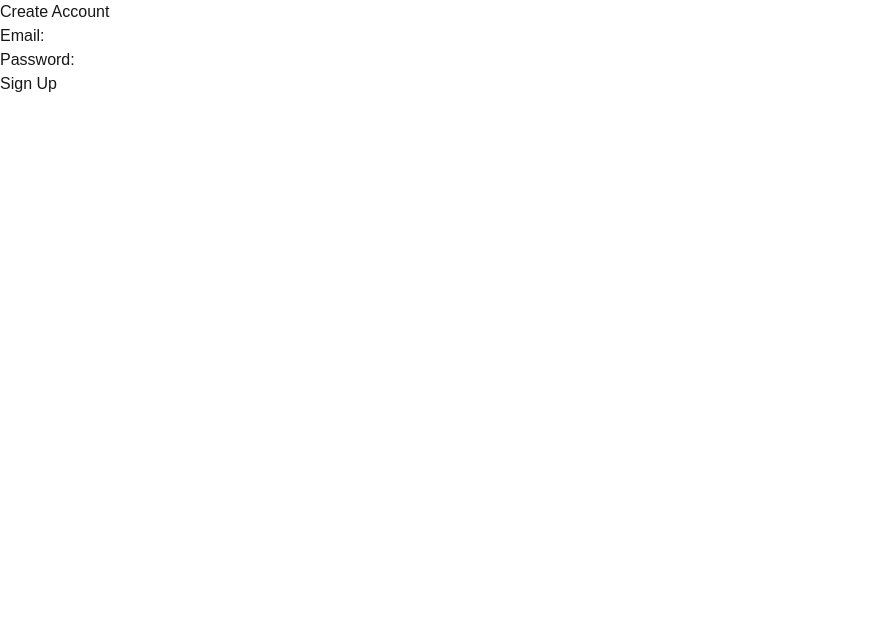
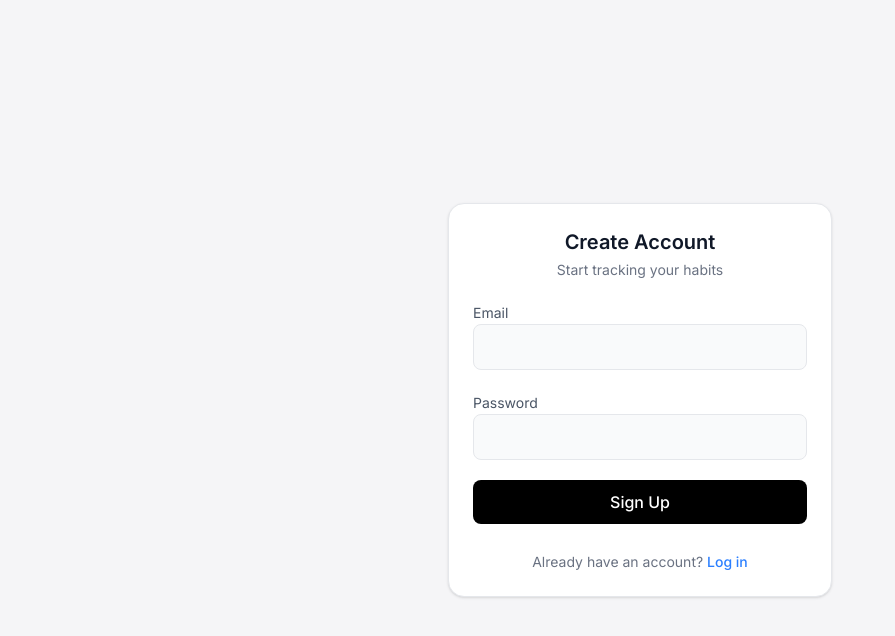
Before and after one commit to justtimi/habit-tracker-pwa, a Next.js app: page /signup in a window 1280 px wide. Shown: the top 636 px of the page, without its empty margins (0-895 px from the left). Built offline with nearby package versions, Linux system fonts and the light colour scheme.

Commit message:
style: add beautiful styles to all the pages

```diff
--- a/src/app/globals.css
+++ b/src/app/globals.css
@@ -8,8 +8,7 @@
 @theme inline {
   --color-background: var(--background);
   --color-foreground: var(--foreground);
-  --font-sans: var(--font-geist-sans);
-  --font-mono: var(--font-geist-mono);
+  --font-sans: var(--font-inter), ui-sans-serif, system-ui, sans-serif;
 }
 
 @media (prefers-color-scheme: dark) {
@@ -22,17 +21,25 @@
 body {
   background: var(--background);
   color: var(--foreground);
-  font-family: Arial, Helvetica, sans-serif;
+  font-family: var(--font-sans);
 }
 
 @keyframes fadeIn {
-  from { opacity: 0; }
-  to { opacity: 1; }
+  from {
+    opacity: 0;
+  }
+  to {
+    opacity: 1;
+  }
 }
 
 @keyframes fadeOut {
-  from { opacity: 1; }
-  to { opacity: 0; }
+  from {
+    opacity: 1;
+  }
+  to {
+    opacity: 0;
+  }
 }
 
 .animate-fade-in {
--- a/src/app/layout.tsx
+++ b/src/app/layout.tsx
@@ -1,15 +1,10 @@
 import type { Metadata } from "next";
-import { Geist, Geist_Mono } from "next/font/google";
+import { Inter } from "next/font/google";
 import "./globals.css";
 
-const geistSans = Geist({
-  variable: "--font-geist-sans",
+const inter = Inter({
   subsets: ["latin"],
-});
-
-const geistMono = Geist_Mono({
-  variable: "--font-geist-mono",
-  subsets: ["latin"],
+  variable: "--font-inter",
 });
 
 export const metadata: Metadata = {
@@ -25,7 +20,7 @@ export default function RootLayout({
   return (
     <html
       lang="en"
-      className={`${geistSans.variable} ${geistMono.variable} h-full antialiased`}
+      className={`${inter.variable} h-full antialiased`}
     >
       <body className="min-h-full flex flex-col">{children}</body>
     </html>
--- a/src/components/auth/LoginForm.tsx
+++ b/src/components/auth/LoginForm.tsx
@@ -35,23 +35,98 @@ const LoginForm = () => {
     success: false,
   });
   return (
-    <form action={formAction}>
-      <h1>Login</h1>
+    <div className="min-h-screen flex items-center justify-center bg-[#F5F5F7] px-4">
+      <form
+        action={formAction}
+        className="w-full max-w-sm bg-white rounded-2xl shadow-sm border border-gray-200 p-6 space-y-5 backdrop-blur-xl"
+      >
+        <div className="space-y-1 text-center">
+          <h1 className="text-2xl font-semibold text-gray-900 tracking-tight">
+            Sign in
+          </h1>
+          <p className="text-sm text-gray-500">Use your account to continue</p>
+        </div>
 
-      {state.error && <p style={{ color: "red" }}>{state.error}</p>}
-      <div className="">
-        <label htmlFor="email">Email:</label>
-        <input name="email" type="email" required />
-      </div>
-      <div className="">
-        <label htmlFor="password">Password:</label>
-        <input name="password" type="password" required />
-      </div>
+        {state.error && (
+          <div className="text-sm text-red-500 bg-red-50 border border-red-100 p-2 rounded-lg">
+            {state.error}
+          </div>
+        )}
 
-      <button type="submit" disabled={isPending}>
-        {isPending ? "Loading..." : "Log In"}
-      </button>
-    </form>
+        <div className="space-y-1">
+          <label className="text-sm text-gray-600">Email</label>
+
+          <div className="relative">
+            <input
+              name="email"
+              type="email"
+              required
+              className="
+        w-full pl-10 pr-3 py-2.5
+        rounded-lg border border-gray-200
+        bg-gray-50 text-gray-900
+        transition-all duration-200 ease-out
+        focus:bg-white
+        focus:scale-[1.01]
+        focus:border-blue-400
+        focus:ring-4 focus:ring-blue-100
+        outline-none hover:bg-white hover:border-gray-300
+      "
+            />
+
+            <div className="absolute left-3 top-1/2 -translate-y-1/2 text-gray-400">
+              ✉️
+            </div>
+          </div>
+        </div>
+
+        <div className="space-y-1">
+          <label className="text-sm text-gray-600">Password</label>
+
+          <div className="relative">
+            <input
+              name="password"
+              type="password"
+              required
+              className="
+        w-full pl-10 pr-3 py-2.5
+        rounded-lg border border-gray-200
+        bg-gray-50 text-gray-900
+        transition-all duration-200 ease-out
+        focus:bg-white
+        focus:scale-[1.01]
+        focus:border-blue-400
+        focus:ring-4 focus:ring-blue-100
+        outline-none hover:bg-white hover:border-gray-300
+      "
+            />
+
+            <div className="absolute left-3 top-1/2 -translate-y-1/2 text-gray-400">
+              🔒
+            </div>
+          </div>
+        </div>
+
+        <button
+          type="submit"
+          disabled={isPending}
+          className="w-full py-2.5 rounded-lg bg-black text-white font-medium hover:bg-gray-900 active:scale-[0.99] transition disabled:opacity-50"
+        >
+          {isPending ? "Signing in..." : "Log In"}
+        </button>
+
+        <div className="text-center text-sm text-gray-500 pt-2">
+          Don’t have an account?{" "}
+          <button
+            type="button"
+            onClick={() => router.push("/signup")}
+            className="text-blue-500 hover:text-blue-600 font-medium"
+          >
+            Sign up
+          </button>
+        </div>
+      </form>
+    </div>
   );
 };
 
--- a/src/components/auth/SigunupForm.tsx
+++ b/src/components/auth/SigunupForm.tsx
@@ -34,23 +34,89 @@ const SignupForm = () => {
     success: false,
   });
   return (
-    <form action={formAction}>
-      <h1>Create Account</h1>
+    <div className="min-h-screen flex items-center justify-center bg-[#F5F5F7] px-4">
+      <form
+        action={formAction}
+        className="w-full max-w-sm bg-white rounded-2xl shadow-sm border border-gray-200 p-6 space-y-5"
+      >
+        <div className="text-center space-y-1">
+          <h1 className="text-xl font-semibold text-gray-900">
+            Create Account
+          </h1>
+          <p className="text-sm text-gray-500">Start tracking your habits</p>
+        </div>
 
-      {state.error && <p style={{ color: "red" }}>{state.error}</p>}
-      <div className="">
-        <label htmlFor="email">Email:</label>
-        <input name="email" type="email" required />
-      </div>
-      <div className="">
-        <label htmlFor="password">Password:</label>
-        <input name="password" type="password" required />
-      </div>
+        {state.error && (
+          <div className="text-sm text-red-500 bg-red-50 border border-red-100 p-2 rounded-lg">
+            {state.error}
+          </div>
+        )}
 
-      <button type="submit" disabled={isPending}>
-        {isPending ? "Creating Account..." : "Sign Up"}
-      </button>
-    </form>
+        <div className="space-y-1">
+          <label className="text-sm text-gray-600">Email</label>
+          <input
+            name="email"
+            type="email"
+            required
+            className="
+              w-full px-3 py-2.5
+              rounded-lg border border-gray-200
+              bg-gray-50
+              transition-all duration-200
+              focus:bg-white
+              focus:border-blue-400
+              focus:ring-4 focus:ring-blue-100
+              outline-none
+            "
+          />
+        </div>
+
+        <div className="space-y-1">
+          <label className="text-sm text-gray-600">Password</label>
+          <input
+            name="password"
+            type="password"
+            required
+            className="
+              w-full px-3 py-2.5
+              rounded-lg border border-gray-200
+              bg-gray-50
+              transition-all duration-200
+              focus:bg-white
+              focus:border-blue-400
+              focus:ring-4 focus:ring-blue-100
+              outline-none
+            "
+          />
+        </div>
+
+        <button
+          type="submit"
+          disabled={isPending}
+          className="
+            w-full py-2.5 rounded-lg
+            bg-black text-white font-medium
+            hover:bg-gray-900
+            active:scale-[0.99]
+            transition
+            disabled:opacity-50
+          "
+        >
+          {isPending ? "Creating Account..." : "Sign Up"}
+        </button>
+
+        <div className="text-center text-sm text-gray-500 pt-2">
+          Already have an account?{" "}
+          <button
+            type="button"
+            onClick={() => router.push("/login")}
+            className="text-blue-500 hover:text-blue-600 font-medium"
+          >
+            Log in
+          </button>
+        </div>
+      </form>
+    </div>
   );
 };
 
--- a/src/components/habits/HabitCard.tsx
+++ b/src/components/habits/HabitCard.tsx
@@ -17,30 +17,59 @@ const HabitCard = ({
   const streak = calculateCurrentStreak(habit.completions);
 
 return (
+    <div
+      className={`p-5 rounded-xl border transition-all duration-200 ${
+        isCompletedToday
+          ? "bg-green-50 border-green-300"
+          : "bg-white border-gray-200 hover:shadow-md"
+      }`}
+    >
+      <div className="flex justify-between items-start">
         <div>
+          <h3
+            className={`text-lg font-semibold ${
+              isCompletedToday ? "line-through text-gray-500" : ""
+            }`}
+          >
             {habit.name}
+          </h3>
+
+          <p className="text-sm text-gray-500 mt-1">
+            🔥 {streak} day streak
+          </p>
+        </div>
 
         <input
           type="checkbox"
-        name=""
-        id=""
           checked={isCompletedToday}
           onChange={() => {
             HabitsService.toggleHabit(habit.id, today);
             refresh();
           }}
+          className="w-5 h-5 accent-black cursor-pointer"
         />
-      <button onClick={() => router.push(`/dashboard/habits/${habit.id}/edit`)}>
+      </div>
+
+      <div className="flex gap-3 mt-4">
+        <button
+          onClick={() =>
+            router.push(`/dashboard/habits/${habit.id}/edit`)
+          }
+          className="px-3 py-1 text-sm border rounded-md hover:bg-gray-100 transition"
+        >
           Edit
         </button>
+
         <button
           onClick={() => {
             HabitsService.deleteHabit(habit.id);
             refresh();
           }}
+          className="px-3 py-1 text-sm text-red-600 border border-red-300 rounded-md hover:bg-red-50 transition"
         >
           Delete
         </button>
+      </div>
     </div>
   );
 };
--- a/src/components/habits/HabitList.tsx
+++ b/src/components/habits/HabitList.tsx
@@ -9,9 +9,13 @@ const HabitList = ({
   refresh: () => void;
 }) => {
   return (
-    <div>
+    <div className="mt-6 flex flex-col gap-3">
       {habits.map((habit) => (
-        <HabitCard key={habit.id} habit={habit} refresh={refresh} />
+        <HabitCard
+          key={habit.id}
+          habit={habit}
+          refresh={refresh}
+        />
       ))}
     </div>
   );
--- a/src/components/habits/Header.tsx
+++ b/src/components/habits/Header.tsx
@@ -44,17 +44,24 @@ const Header = () => {
     router.replace("/");
   };
   return (
-    <nav className="w-full ">
-      <h1>Happy {todayName}</h1>
-      <h3>
-        {now.toLocaleDateString(undefined, {
+    <nav className="w-full flex justify-between items-center py-4">
+      <div>
+        <h1 className="text-xl font-semibold">Happy {todayName}</h1>
+        <h3 className="text-gray-500 text-sm">
+          {now.toLocaleDateString(undefined, {
           year: "numeric",
           month: "long",
           day: "numeric",
-        })}
-        , {formattedTime}
-      </h3>
-      <button onClick={handleLogout}>Logout</button>
+        })}, {formattedTime}
+        </h3>
+      </div>
+
+      <button
+        onClick={handleLogout}
+        className="px-4 py-2 bg-red-500 text-white rounded"
+      >
+        Logout
+      </button>
     </nav>
   );
 };
```
Also changed, not shown: src/app/dashboard/habits/[id]/edit/page.tsx (+59 -8 lines), src/app/dashboard/habits/new/page.tsx (+68 -16 lines), src/components/habits/Dashboard.tsx (+40 -11 lines). Lines whose indentation alone changed are shown as unchanged.
